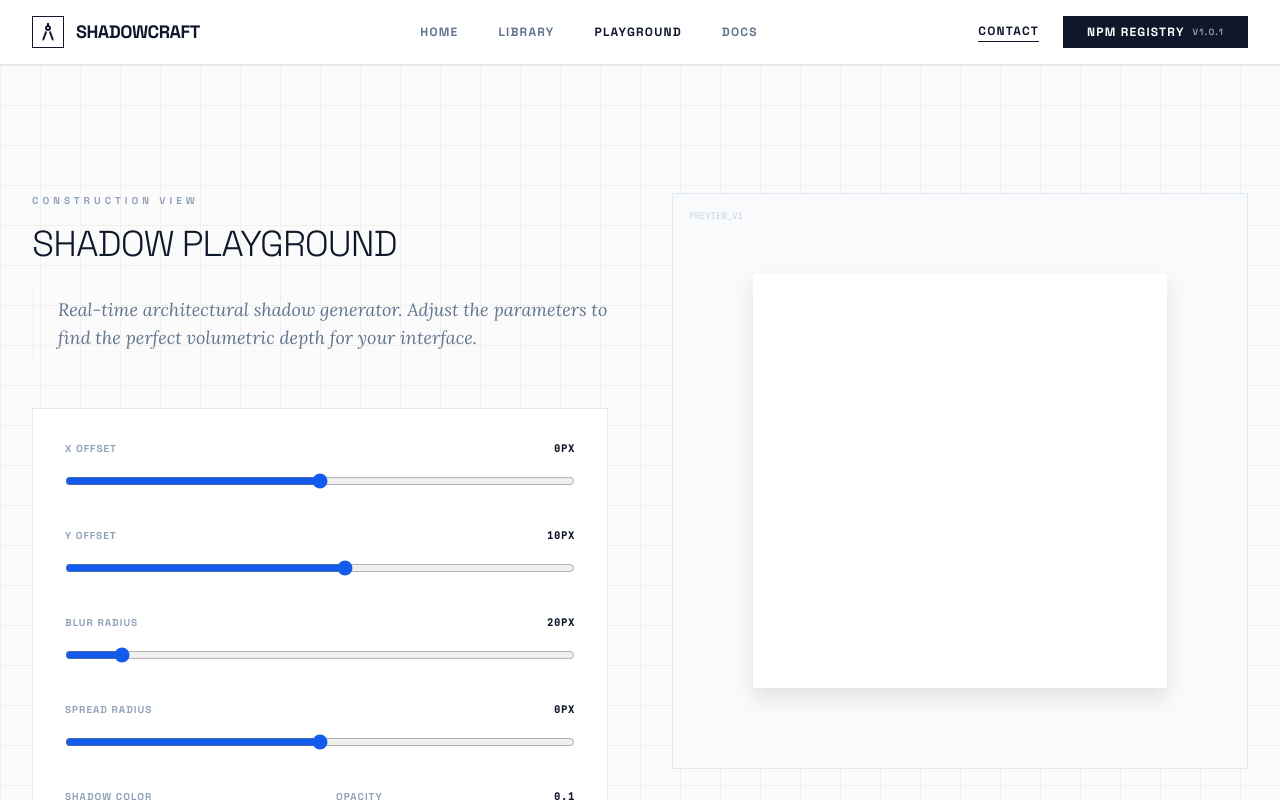
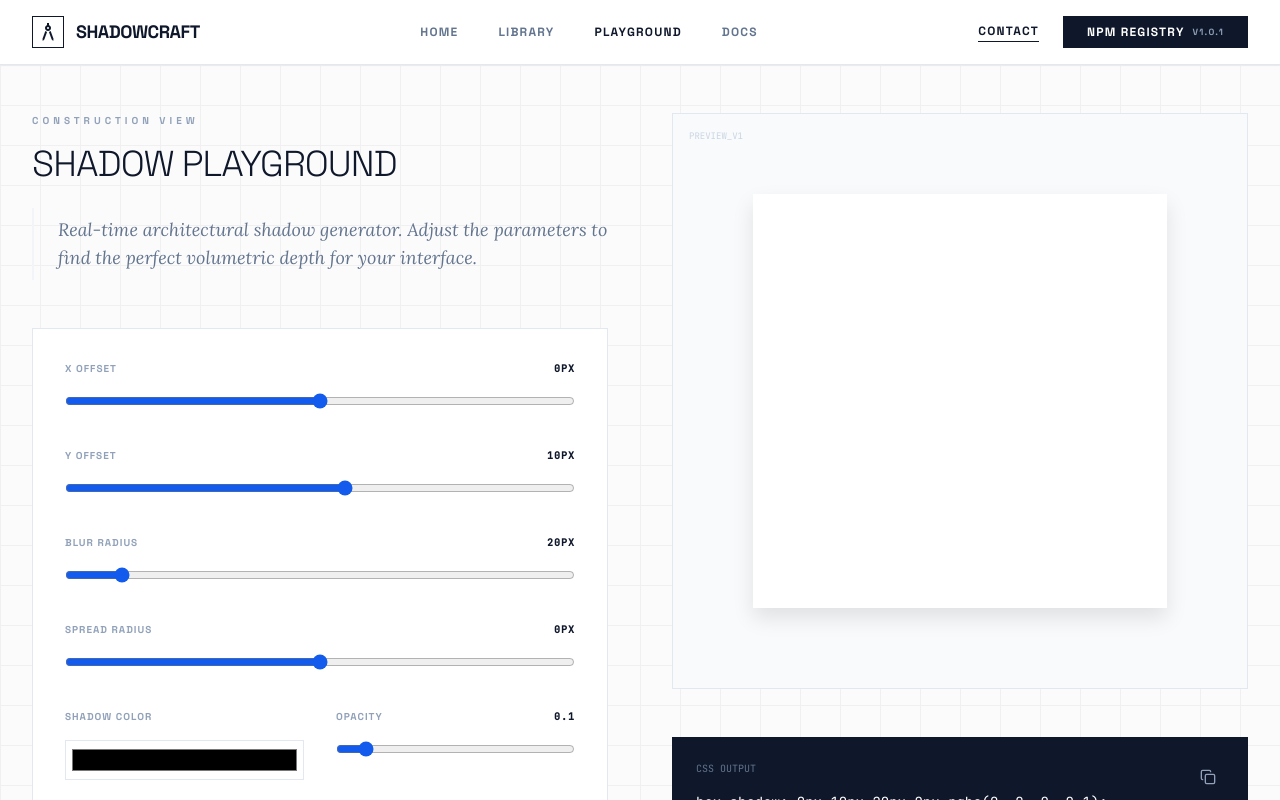
Before and after one commit to NEVIL5249/ShadowCraft, a React (Vite) app: page /playground in a window 1280 px wide. Shown: the top 800 px of the page. Built offline with nearby package versions, Linux system fonts and the light colour scheme.

Commit message:
fixed spacing in playground

```diff
--- a/src/pages/Playground.jsx
+++ b/src/pages/Playground.jsx
@@ -28,7 +28,7 @@ const Playground = () => {
   };
 
   return (
-    <div className="pt-32 pb-24 blueprint-bg min-height-screen">
+    <div className="pt-12 pb-24 blueprint-bg min-height-screen">
       <div className="mx-auto max-w-7xl px-6 lg:px-8">
         <div className="grid grid-cols-1 lg:grid-cols-2 gap-16 items-start">
 
```
